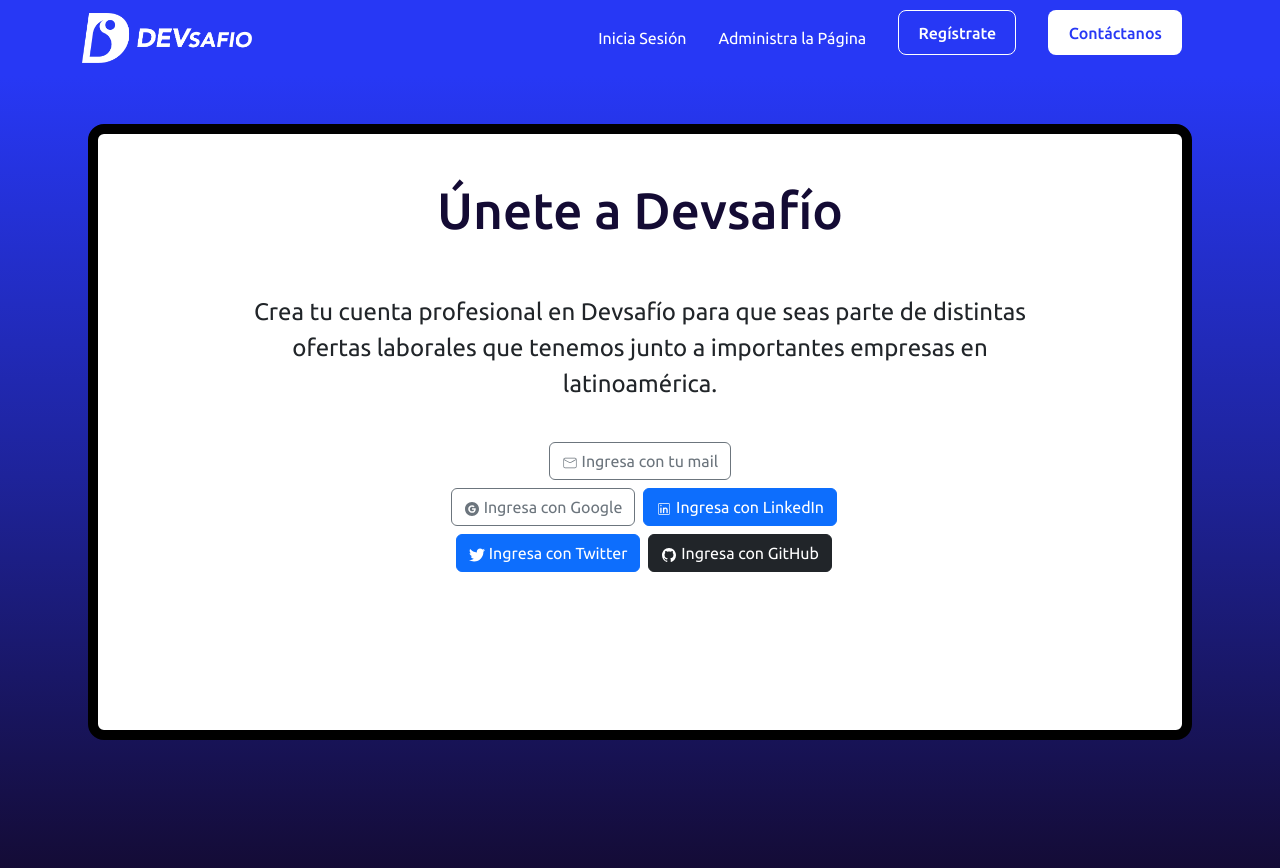
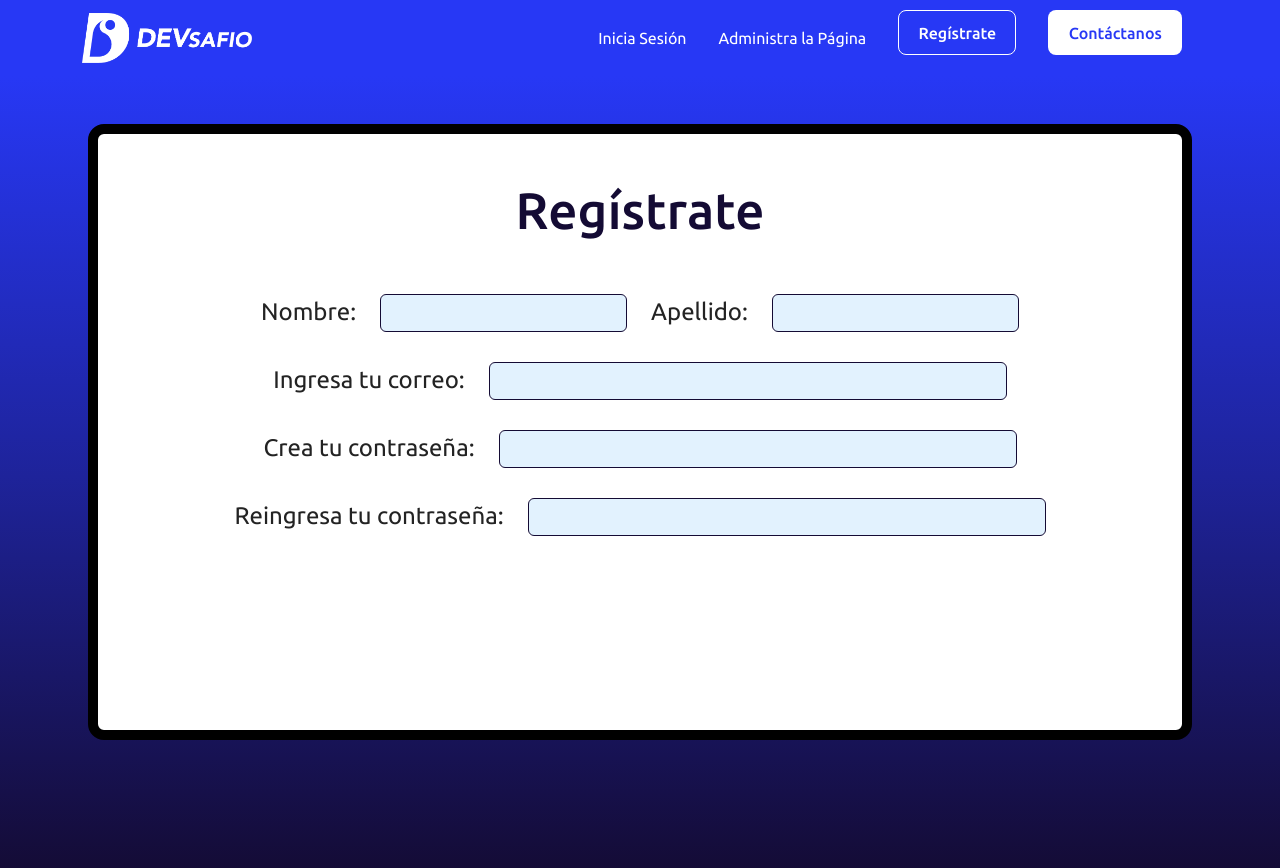
Before and after one commit to dlab-team/c17-incubadora-frontend, a React (Vite) app: page /registrate in a window 1280 px wide. Shown: the top 868 px of the page. Built offline with nearby package versions, Linux system fonts and the light colour scheme.

Commit message:
se crea la vista register

```diff
--- a/src/components/register/Register.jsx
+++ b/src/components/register/Register.jsx
@@ -2,12 +2,7 @@ import React from "react";
 import Container from 'react-bootstrap/Container';
 import Row from 'react-bootstrap/Row';
 import Col from 'react-bootstrap/Col';
-import Button from 'react-bootstrap/Button';
-import { CiMail } from "react-icons/ci";
-import { AiFillGoogleCircle } from "react-icons/ai";
-import { CiLinkedin } from "react-icons/ci";
-import { FaTwitter } from "react-icons/fa";
-import { IoLogoGithub } from "react-icons/io";
+import Form from 'react-bootstrap/Form';
 
 
 import './register.css'
@@ -17,35 +12,62 @@ const Register = () => {
 
   <section className='bg_body_register pt-5'>
   <Container className=" bg-white container-start">
+
+
+
+
       <Row>
-        <Col><h1 className="pt-5" >Únete a Devsafío</h1></Col>
+        <Col><h1 className="pt-5" >Regístrate</h1></Col>
       </Row>
 
-      <Row className="justify-content-md-center">
-        <Col className="col-9"><p className="parrafo-register pt-5" >Crea tu cuenta profesional en Devsafío para que seas parte de distintas ofertas laborales que tenemos junto a importantes empresas en latinoamérica.</p></Col>
+
+
+      <Row className="justify-content-md-center pt-5 pt-3">
+        <Col className="col-md-auto"  xs={12} ><p className="text-start " >Nombre:</p>
+        </Col>
+        <Col xs={12} md={3}>
+         <Form.Control type="text" placeholder="" />
+          </Col>
+
+          <Col className="col-md-auto" xs={12}  ><p className="text-start" >Apellido:</p>
+        </Col>
+        <Col xs={12} md={3}>
+         <Form.Control type="text" placeholder="" />
+          </Col>
+
       </Row>
 
-      <Row>
-        <Col className="pt-4">
-
-        <Button variant="outline-secondary"><CiMail />  Ingresa con tu mail</Button>
+      <Row className="justify-content-md-center pt-3">
+      <Col className="col-md-auto" xs={12} ><p className="text-start" >Ingresa tu correo:</p>
         </Col>
+        <Col xs={12} md={6}>
+         <Form.Control type="text" placeholder="" />
+          </Col>
       </Row>
 
-      <Row>
-        <Col className="pt-2">
+      <Row className="justify-content-md-center pt-3">
+      <Col className="col-md-auto" xs={12} ><p className="text-start" >Crea tu contraseña:</p>
+        </Col>
+        <Col xs={12} md={6}>
+         <Form.Control type="text" placeholder="" />
+          </Col>
 
-        <Button className="mx-2" variant="outline-secondary"><AiFillGoogleCircle />  Ingresa con Google</Button>
-        <Button variant="primary"><CiLinkedin />  Ingresa con LinkedIn</Button>
-        </Col>
+
       </Row>
 
-      <Row>
-        <Col className="pt-2">
-        <Button className="mx-2" variant="primary"><FaTwitter />  Ingresa con Twitter</Button>
-        <Button variant="dark"><IoLogoGithub />  Ingresa con GitHub</Button>
+      <Row className="justify-content-md-center pt-3">
+      <Col className="col-md-auto" xs={12} ><p className="text-start" >Reingresa tu contraseña:</p>
         </Col>
+        <Col xs={12} md={6}>
+         <Form.Control type="text" placeholder="" />
+          </Col>
+
+
       </Row>
+
+
+
+
     </Container>
 
   </section>
--- a/src/components/register/register.css
+++ b/src/components/register/register.css
@@ -16,8 +16,15 @@ height: 100%;
     border-radius: 16px;
 
 }
-.parrafo-register{
+p{
     font-size: 24px;
     line-height: 36px;
     font-weight: 400;
+    color: #232323;
 }
+
+.form-control{
+    background: #E2F2FE;
+    border: 0.5px solid #140B34;
+
+}
```
